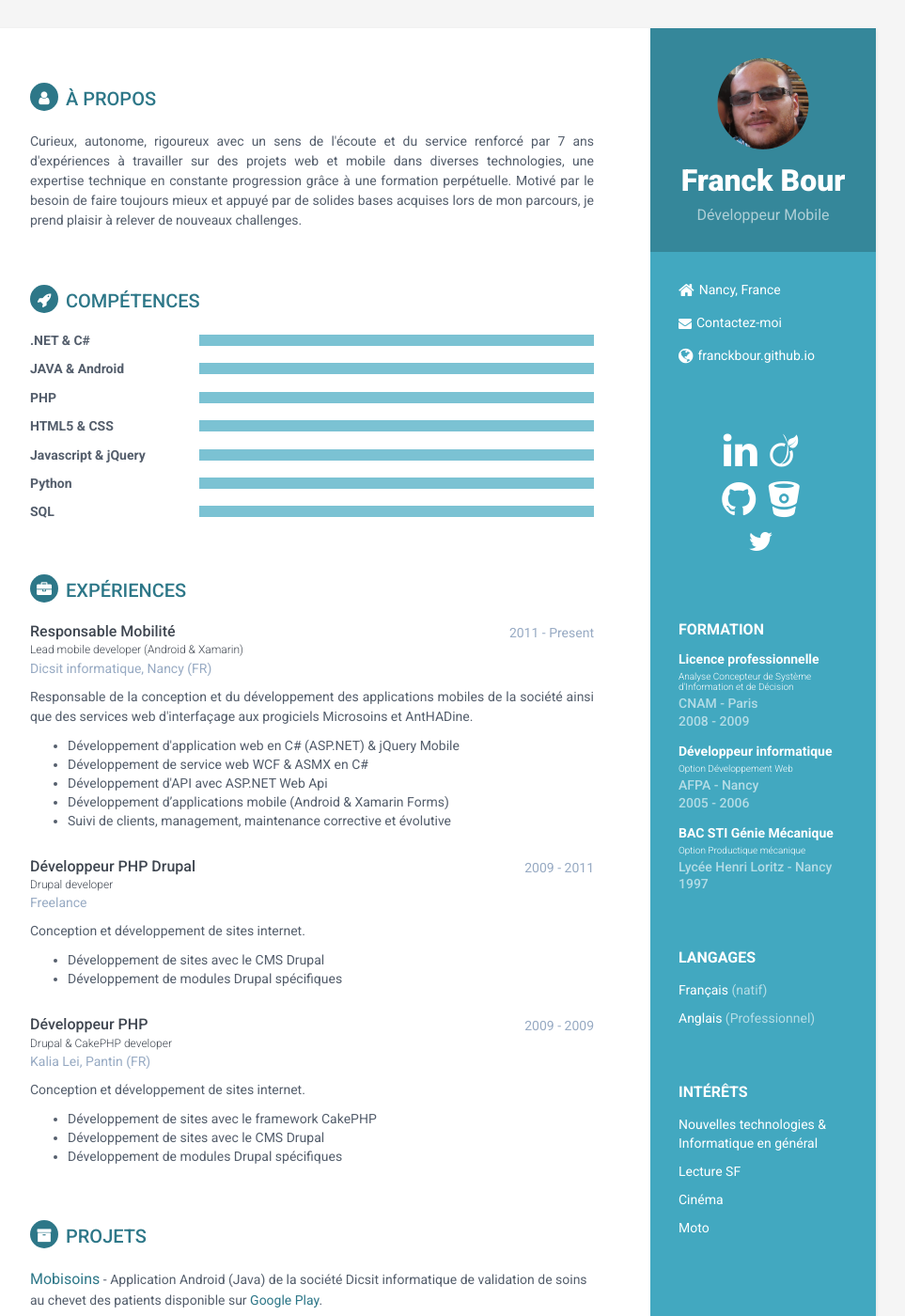
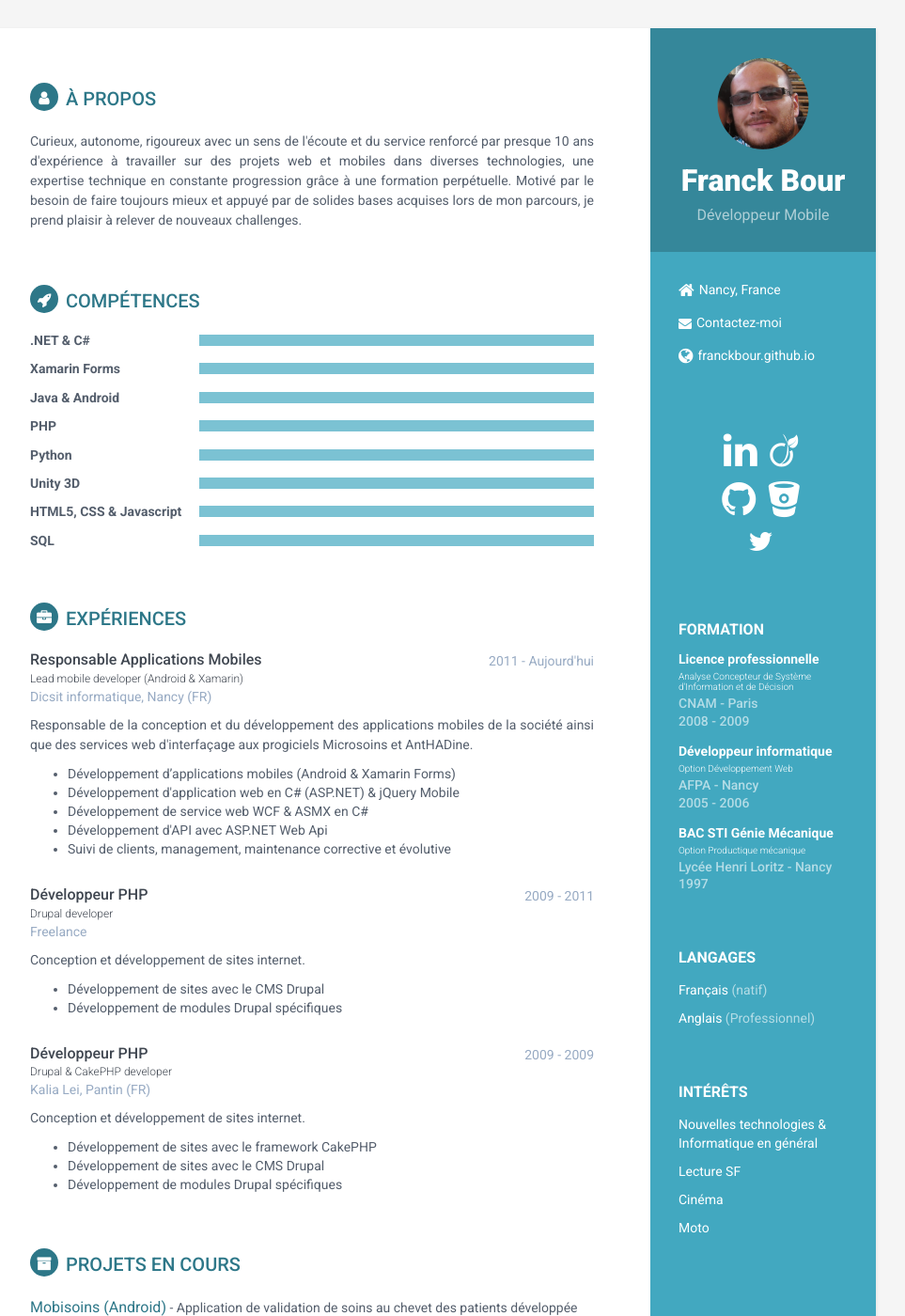
Before and after one commit to franckbour/franckbour.github.io, a Jekyll site: the page built from index.html, in a window 1280 px wide and 1400 px high. Shown: the whole window at 94% size, without its empty margins (188-1151 px from the left). Built offline with Jekyll 4.4.1, drawn with Linux system fonts in a browser that asks for light colours; some of the changed text lies outside the part shown.

Commit message:
Minor updates

```diff
--- a/_includes/carrier-profile.html
+++ b/_includes/carrier-profile.html
@@ -2,7 +2,7 @@
 <h2 class="section-title"><i class="fa fa-user"></i>à propos</h2>
 <div class="summary">
 
-	<p>Curieux, autonome, rigoureux avec un sens de l'écoute et du service renforcé par 7 ans d'expériences à travailler sur des projets web et mobile dans diverses technologies, une expertise technique en constante progression grâce à une formation perpétuelle. Motivé par le besoin de faire toujours mieux et appuyé par de solides bases acquises lors de mon parcours, je prend plaisir à relever de nouveaux challenges.</p>
+	<p>Curieux, autonome, rigoureux avec un sens de l'écoute et du service renforcé par presque 10 ans d'expérience à travailler sur des projets web et mobiles dans diverses technologies, une expertise technique en constante progression grâce à une formation perpétuelle. Motivé par le besoin de faire toujours mieux et appuyé par de solides bases acquises lors de mon parcours, je prend plaisir à relever de nouveaux challenges.</p>
 
 </div><!--//summary-->
 </section><!--//section-->
--- a/_includes/experience.html
+++ b/_includes/experience.html
@@ -4,9 +4,9 @@
                 <div class="item">
                     <div class="meta">
                         <div class="upper-row">
-                            <h3 class="job-title">Responsable Mobilité</h3>
+                            <h3 class="job-title">Responsable Applications Mobiles</h3>
 							<h4 class="job-subtitle">Lead mobile developer (Android &amp; Xamarin)</h3>
-                            <div class="time">2011 - Present</div>
+                            <div class="time">2011 - Aujourd'hui</div>
                         </div><!--//upper-row-->
                         <div class="company">Dicsit informatique, Nancy (FR)</div>
                     </div><!--//meta-->
@@ -14,10 +14,10 @@
 
 						<p>Responsable de la conception et du développement des applications mobiles de la société ainsi que des services web d'interfaçage aux progiciels Microsoins et AntHADine.</p>
 						<ul>
+                            <li>Développement d’applications mobiles (Android &amp; Xamarin Forms)</li>
 							<li>Développement d'application web en C# (ASP.NET) &amp; jQuery Mobile</li>
                             <li>Développement de service web WCF &amp; ASMX en C#</li>
                             <li>Développement d'API avec ASP.NET Web Api</li>
-							<li>Développement d’applications mobile (Android &amp; Xamarin Forms)</li>
 							<li>Suivi de clients, management, maintenance corrective et évolutive</li>
 						</ul>
 
@@ -27,7 +27,7 @@
                 <div class="item">
                     <div class="meta">
                         <div class="upper-row">
-                            <h3 class="job-title">Développeur PHP Drupal</h3>
+                            <h3 class="job-title">Développeur PHP</h3>
 							<h4 class="job-subtitle">Drupal developer</h4>
                             <div class="time">2009 - 2011</div>
                         </div><!--//upper-row-->
--- a/_includes/projects.html
+++ b/_includes/projects.html
@@ -1,12 +1,16 @@
 <section class="section projects-section">
-	<h2 class="section-title"><i class="fa fa-archive"></i>Projets</h2>
+	<h2 class="section-title"><i class="fa fa-archive"></i>Projets en cours</h2>
 	<!--<div class="intro">
 		<p>Bientôt une description de quelques projets...</p>
 	</div>--><!--//intro-->
 
 	<div class="item">
-		<span class="project-title"><a href="https://www.dicsit.com/mobisoins.aspx" target="_blank">Mobisoins</a></span> - <span class="project-tagline">Application Android (Java) de la société Dicsit informatique de validation de soins au chevet des patients disponible sur <a href="https://play.google.com/store/apps/details?id=com.dicsit.mobisoins&hl=fr">Google Play</a>.</span>
+		<span class="project-title"><a href="https://www.dicsit.com/mobisoins.aspx" target="_blank">Mobisoins (Android)</a></span> - <span class="project-tagline">Application de validation de soins au chevet des patients développée en Java disponible sur <a href="https://play.google.com/store/apps/details?id=com.dicsit.mobisoins&hl=fr">Google Play</a>.</span>
 	</div>
+
+	<div class="item">
+			<span class="project-title"><a href="https://www.dicsit.com/mobisoins.aspx" target="_blank">Mobisoins (Android & iOS)</a></span> - <span class="project-tagline">Refonte multiplateforme de l'application Mobisoins en cours de développement en C# (Xamarin Forms).</span>
+		</div>
 
 	<!--
 	<div class="item">
--- a/_includes/skills.html
+++ b/_includes/skills.html
@@ -11,9 +11,17 @@
                     </div><!--//item-->
 
                     <div class="item">
-                        <h3 class="level-title">JAVA &amp; Android</h3>
+                        <h3 class="level-title">Xamarin Forms</h3>
                         <div class="level-bar">
                             <div class="level-bar-inner" data-level="90%">
+                            </div>
+                        </div><!--//level-bar-->
+                    </div><!--//item-->
+
+                    <div class="item">
+                        <h3 class="level-title">Java &amp; Android</h3>
+                        <div class="level-bar">
+                            <div class="level-bar-inner" data-level="80%">
                             </div>
                         </div><!--//level-bar-->
                     </div><!--//item-->
@@ -21,23 +29,7 @@
 					<div class="item">
                         <h3 class="level-title">PHP</h3>
                         <div class="level-bar">
-                            <div class="level-bar-inner" data-level="75%">
-                            </div>
-                        </div><!--//level-bar-->
-                    </div><!--//item-->
-
-                    <div class="item">
-                        <h3 class="level-title">HTML5 &amp; CSS</h3>
-                        <div class="level-bar">
-                            <div class="level-bar-inner" data-level="95%">
-                            </div>
-                        </div><!--//level-bar-->
-                    </div><!--//item-->
-
-					<div class="item">
-                        <h3 class="level-title">Javascript &amp; jQuery</h3>
-                        <div class="level-bar">
-                            <div class="level-bar-inner" data-level="90%">
+                            <div class="level-bar-inner" data-level="50%">
                             </div>
                         </div><!--//level-bar-->
                     </div><!--//item-->
@@ -45,7 +37,23 @@
 					<div class="item">
                         <h3 class="level-title">Python</h3>
                         <div class="level-bar">
+                            <div class="level-bar-inner" data-level="20%">
+                            </div>
+                        </div><!--//level-bar-->
+                    </div><!--//item-->
+
+                    <div class="item">
+                        <h3 class="level-title">Unity 3D</h3>
+                        <div class="level-bar">
                             <div class="level-bar-inner" data-level="30%">
+                            </div>
+                        </div><!--//level-bar-->
+                    </div><!--//item-->
+
+                    <div class="item">
+                        <h3 class="level-title">HTML5, CSS &amp; Javascript</h3>
+                        <div class="level-bar">
+                            <div class="level-bar-inner" data-level="80%">
                             </div>
                         </div><!--//level-bar-->
                     </div><!--//item-->
```
